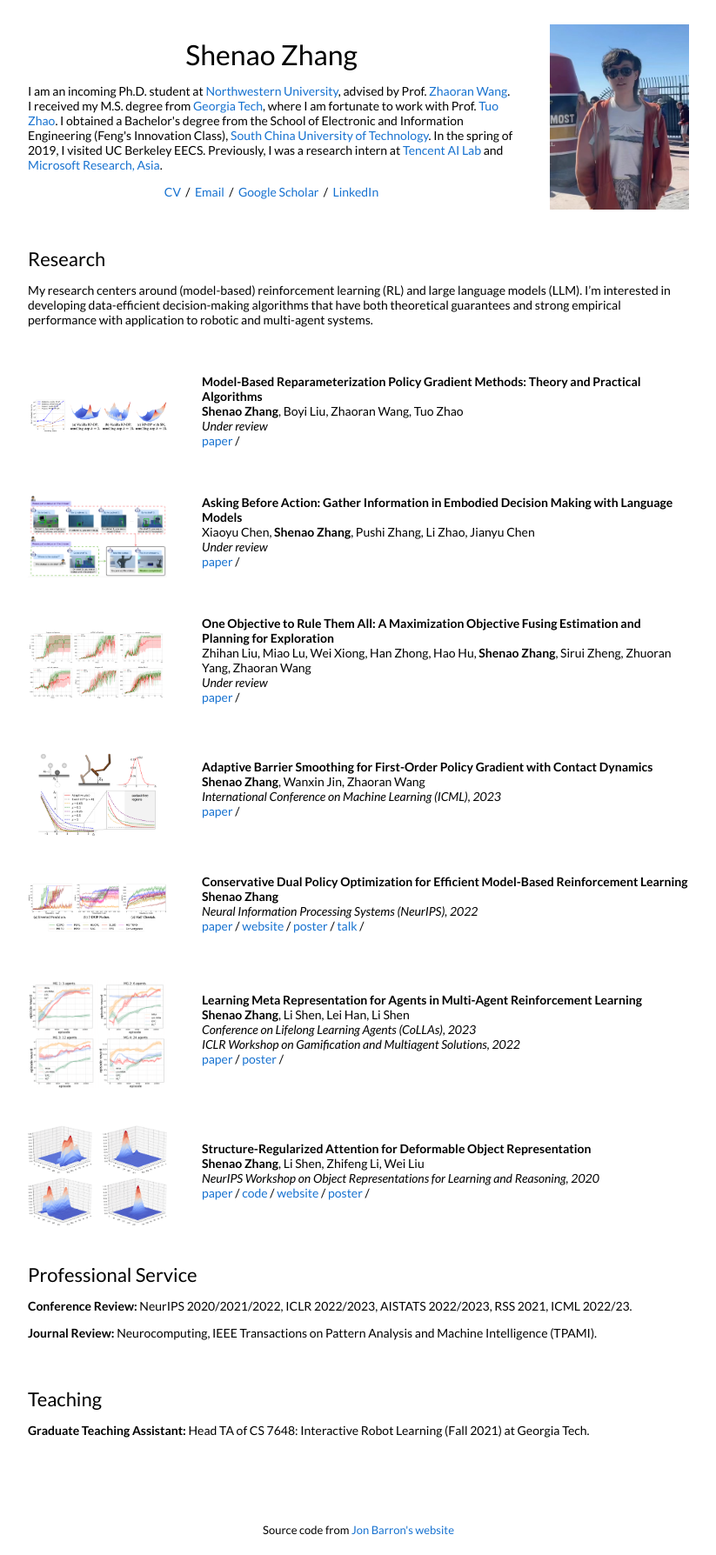
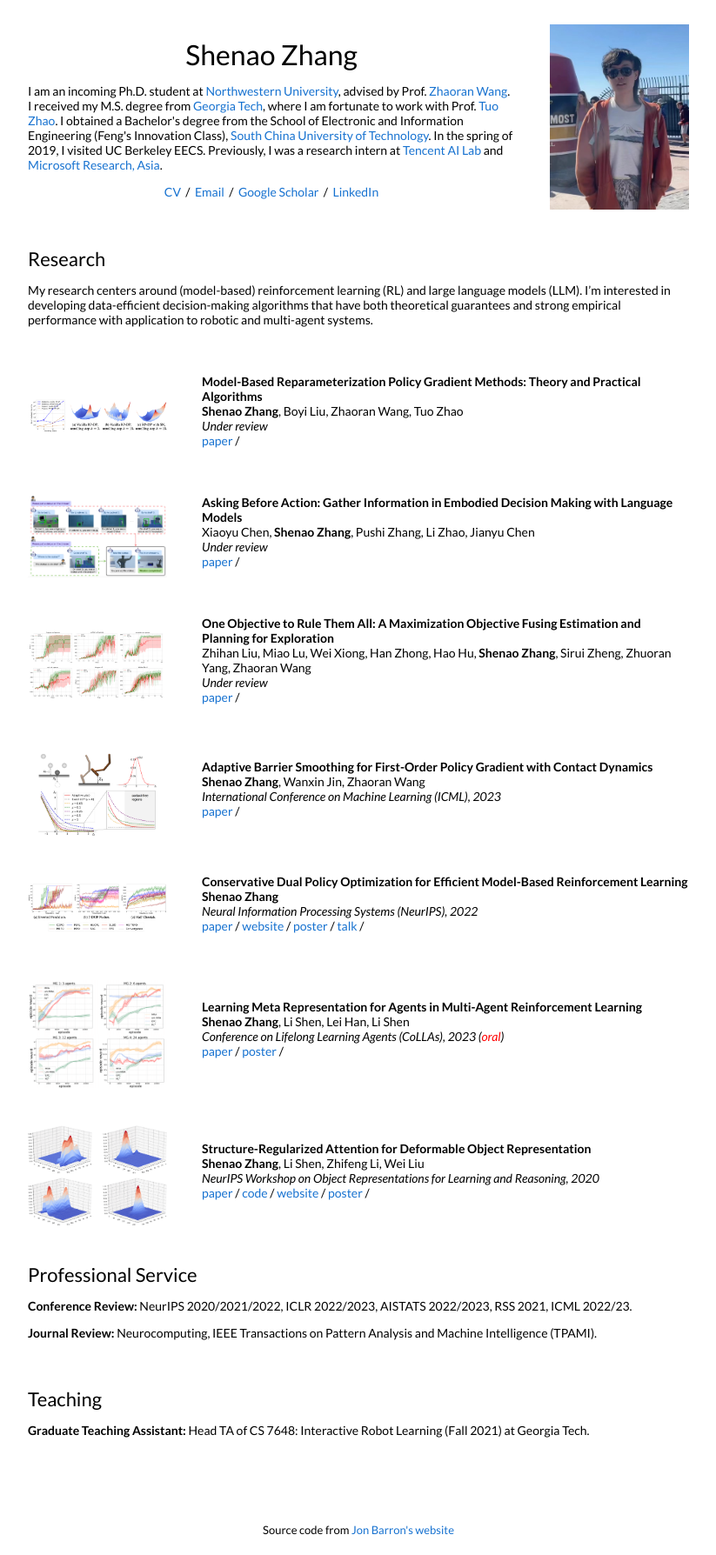
Before and after one commit to shenao-zhang/shenao-zhang.github.io, a Jekyll site: the page built from _posts/2023-06-01-mbpg.markdown, in a window 1280 px wide. Shown: the whole page at 87% size, without its empty margins (228-1051 px from the left). Built offline with Jekyll 4.4.1, drawn with Linux system fonts in a browser that asks for light colours.

Commit message:
Update 2021-05-12-mra.markdown

```diff
--- a/_posts/2021-05-12-mra.markdown
+++ b/_posts/2021-05-12-mra.markdown
@@ -6,8 +6,7 @@ image: /images/mra21.png
 categories: research
 author: "Shenao Zhang"
 authors: "<strong>Shenao Zhang</strong>,  Li Shen, Lei Han, Li Shen"
-venue: "Conference on Lifelong Learning Agents (CoLLAs), 2023 <br />
-ICLR Workshop on Gamification and Multiagent Solutions, 2022"
+venue: "Conference on Lifelong Learning Agents (CoLLAs), 2023 (<span style='color: red;'>oral</span>)"
 arxiv: https://arxiv.org/abs/2108.12988
 poster: https://iclr.cc/media/PosterPDFs/ICLR%202022/3c59dc048e8850243be8079a5c74d079.png
 ---
```
